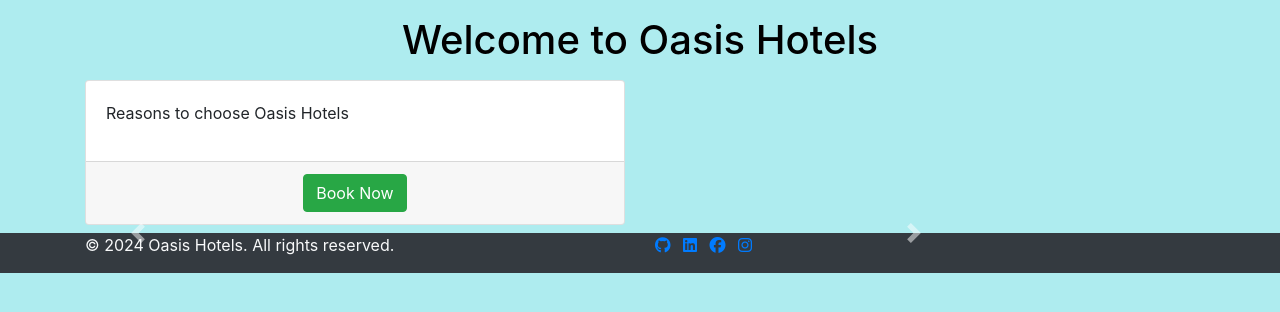
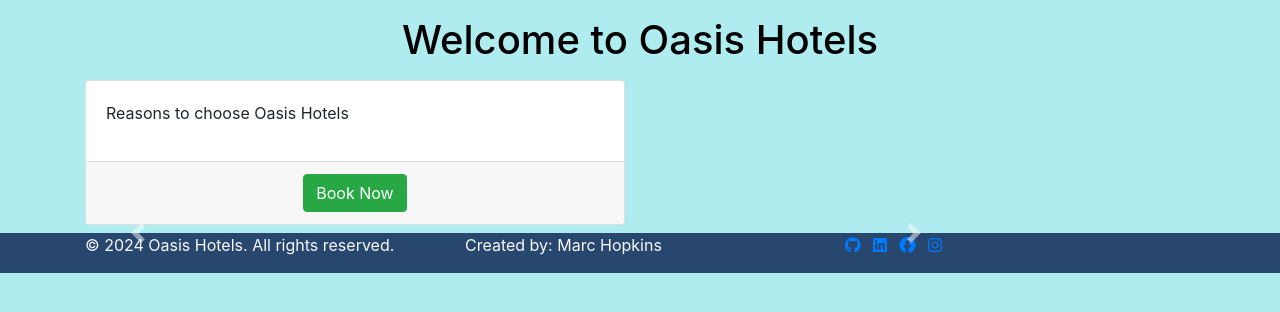
Before and after one commit to Marchopkins96/oasis-hotels, a Django app: page / in a window 1280 px wide. Shown: the part 56-368 px from the top of the page. Run offline with Django 4.2, Linux system fonts and the light colour scheme; data that the repository does not hold is empty; some libraries are stand-ins or nearby versions.

Commit message:
Update footer content

```diff
--- a/static/css/style.css
+++ b/static/css/style.css
@@ -65,6 +65,12 @@ body {
     color: #fff;
 }
 
+/* Footer */
+
+footer {
+    background-color: #27476e;
+}
+
 /* Media Queries */
 
 /* Media Queries for max-width: 576px (small screens) */
--- a/templates/base.html
+++ b/templates/base.html
@@ -72,13 +72,16 @@
         {% endblock content %}
     </div>
 
-    <footer class="footer bg-dark text-light">
+    <footer class="footer text-light">
         <div class="container">
             <div class="row">
-                <div class="col-lg-6">
+                <div class="col-lg-4">
                     <p>&copy; 2024 Oasis Hotels. All rights reserved.</p>
                 </div>
-                <div class="col-lg-6">
+                <div class="col-lg-4">
+                    <p>Created by: Marc Hopkins</p>
+                </div>
+                <div class="col-lg-4">
                     <ul class="list-inline social-media">
                         <li class="list-inline-item">
                             <a href="https://github.com" target="_blank" rel="noopener noreferrer">
```
